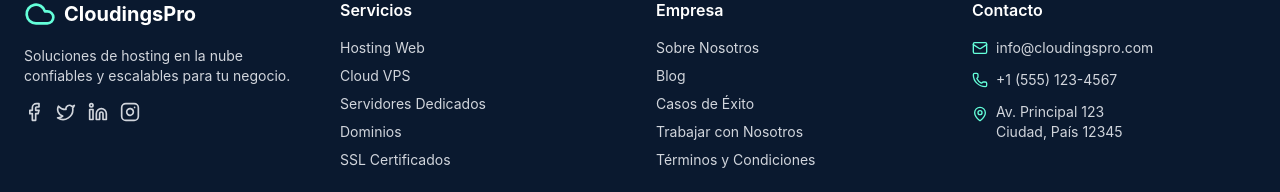
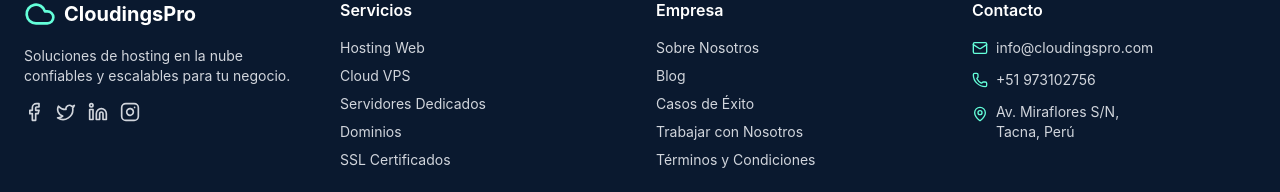
Before and after one commit to derlyzflv/cloudingspro, a React (Vite) app: page / in a window 1280 px wide. Shown: the part 3337-3529 px from the top of the page. Built offline with nearby package versions, Linux system fonts and the light colour scheme.

Commit message:
Actualizar información de contacto en el Footer

```diff
--- a/src/app/components/Footer.tsx
+++ b/src/app/components/Footer.tsx
@@ -52,11 +52,11 @@ export function Footer() {
               </li>
               <li className="flex items-center gap-2">
                 <Phone size={16} className="text-[#64FFDA]" />
-                <span>+1 (555) 123-4567</span>
+                <span>+51 973102756</span>
               </li>
               <li className="flex items-start gap-2">
                 <MapPin size={16} className="text-[#64FFDA] mt-1" />
-                <span>Av. Principal 123<br />Ciudad, País 12345</span>
+                <span>Av. Miraflores S/N,<br />Tacna, Perú</span>
               </li>
             </ul>
           </div>
```
